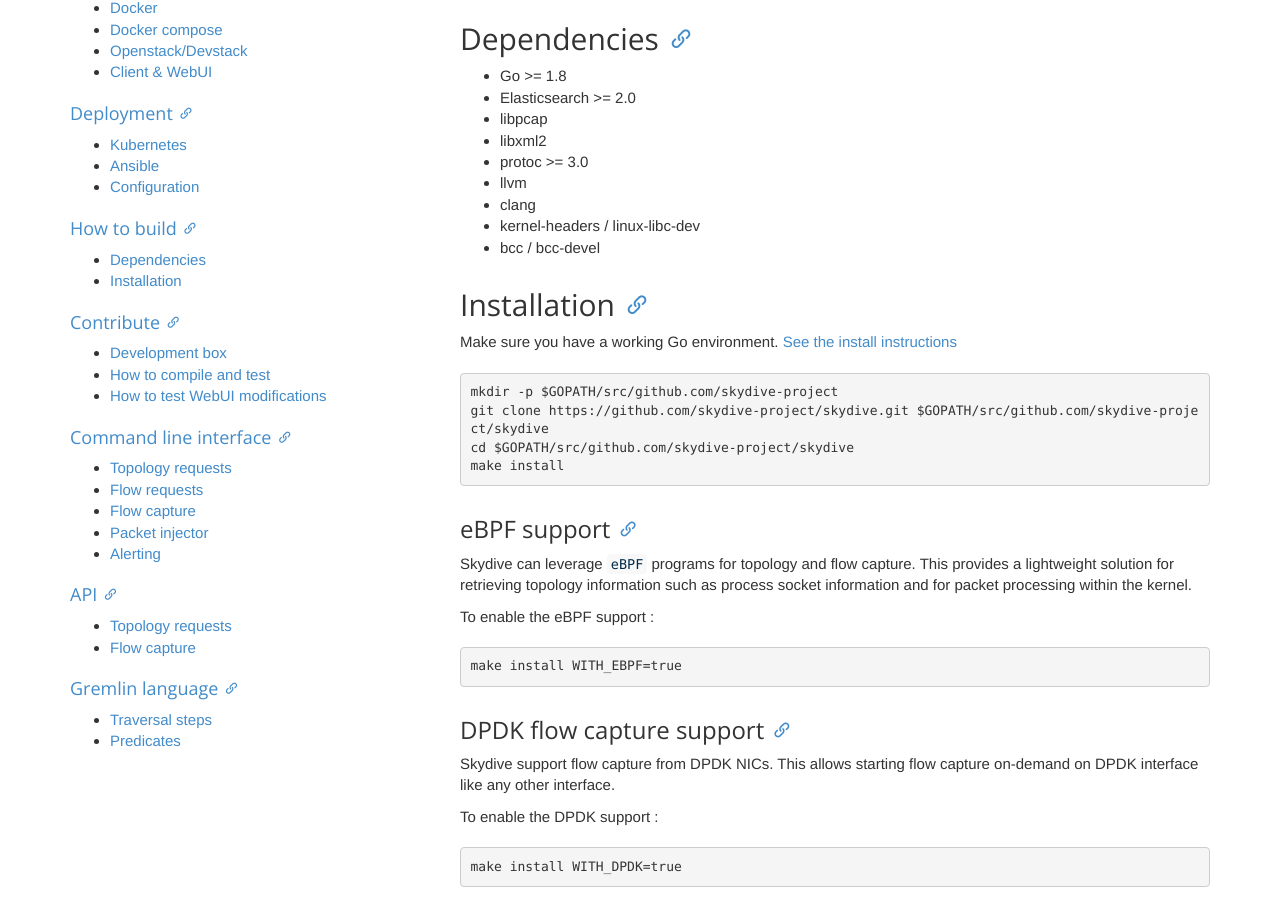
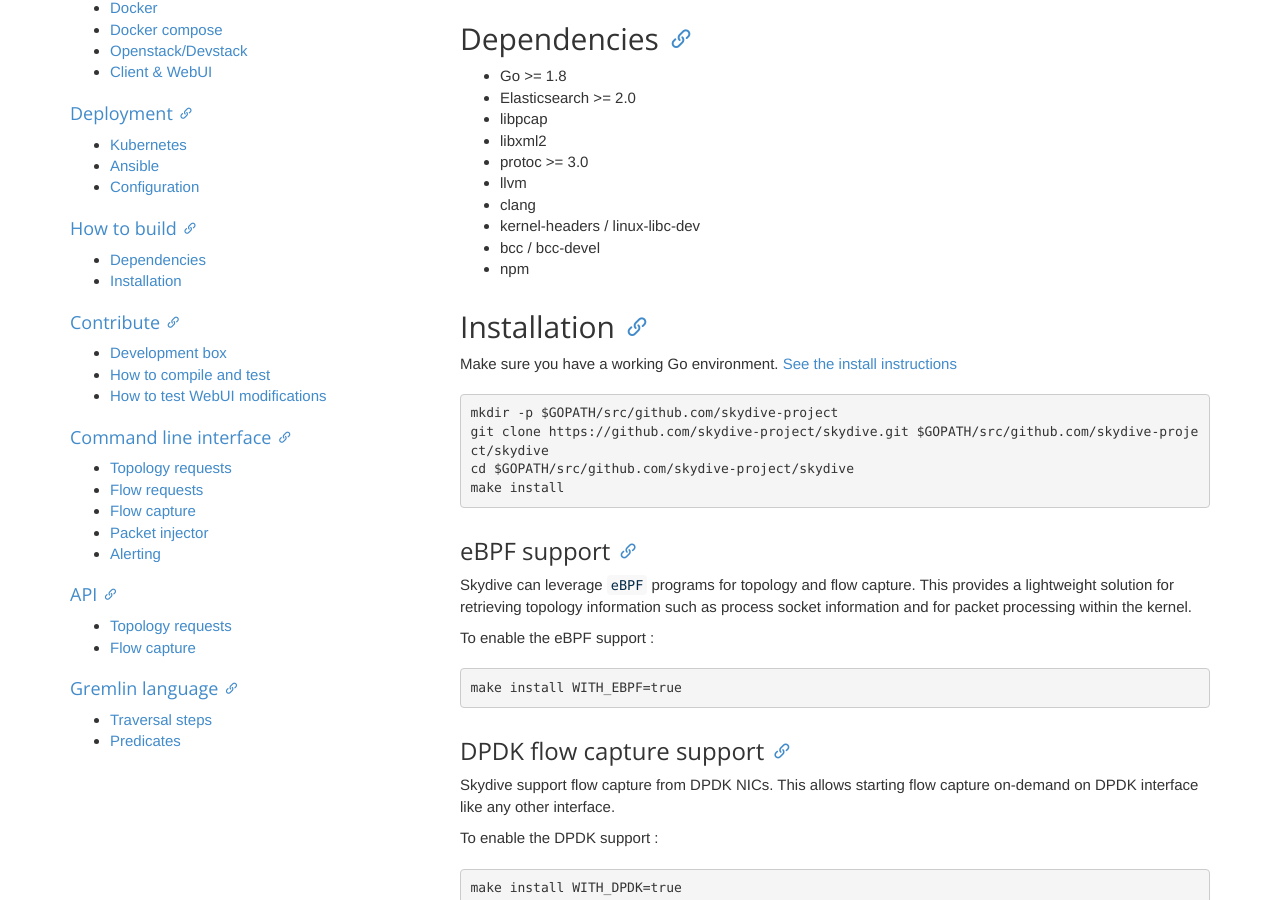
Before and after one commit to skydive-project/skydive.network, a Jekyll site: the page built from documentation/build.md, in a window 1280 px wide and 900 px high, scrolled down 359 px. Built offline with Jekyll 4.4.1, drawn with Linux system fonts in a browser that asks for light colours; nearby versions of some CDN libraries.

Commit message:
Add npm dependency

```diff
--- a/documentation/build.md
+++ b/documentation/build.md
@@ -21,6 +21,7 @@
 * clang
 * kernel-headers / linux-libc-dev
 * bcc / bcc-devel
+* npm
 
 ## Installation
 
```
